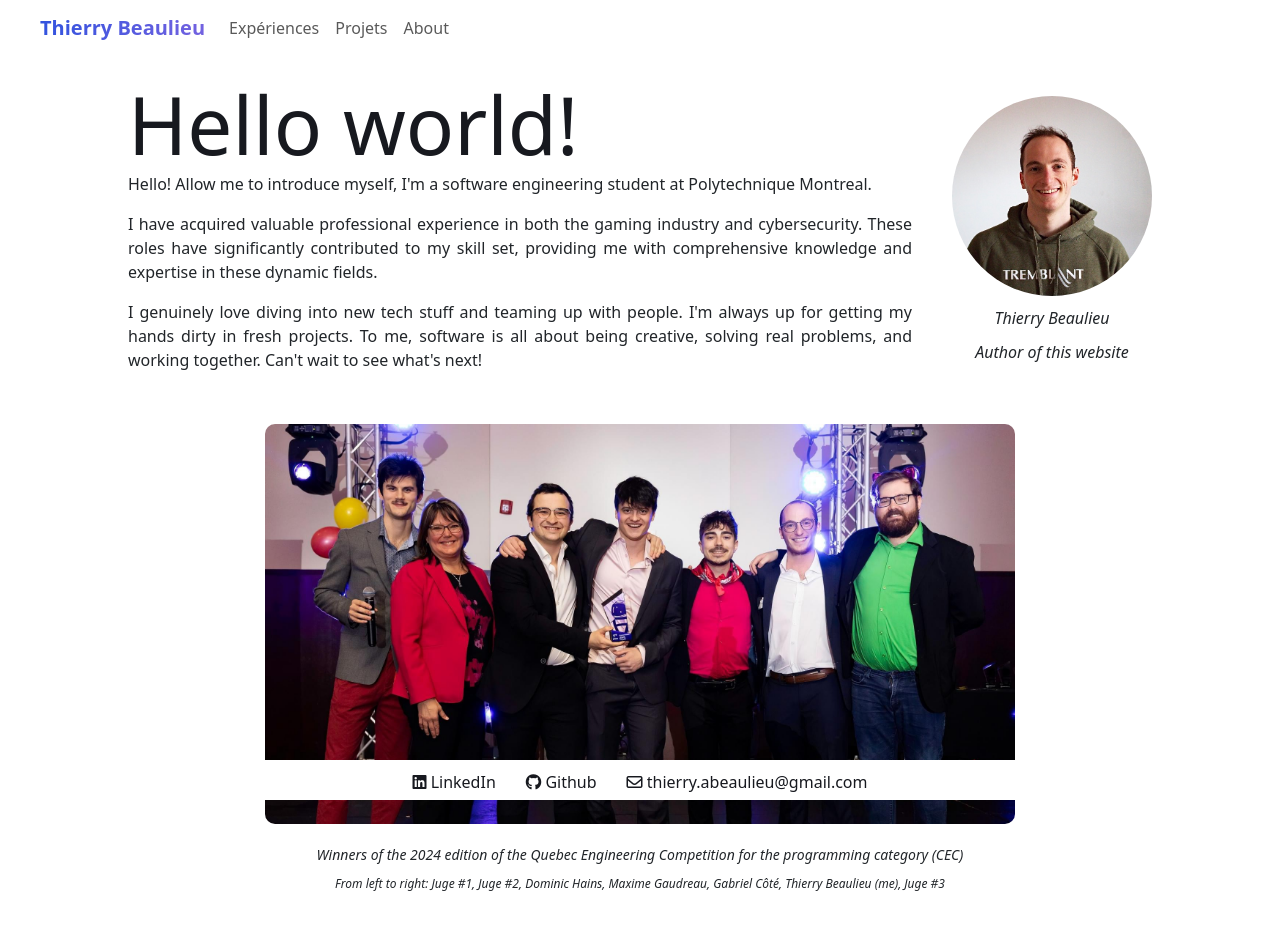
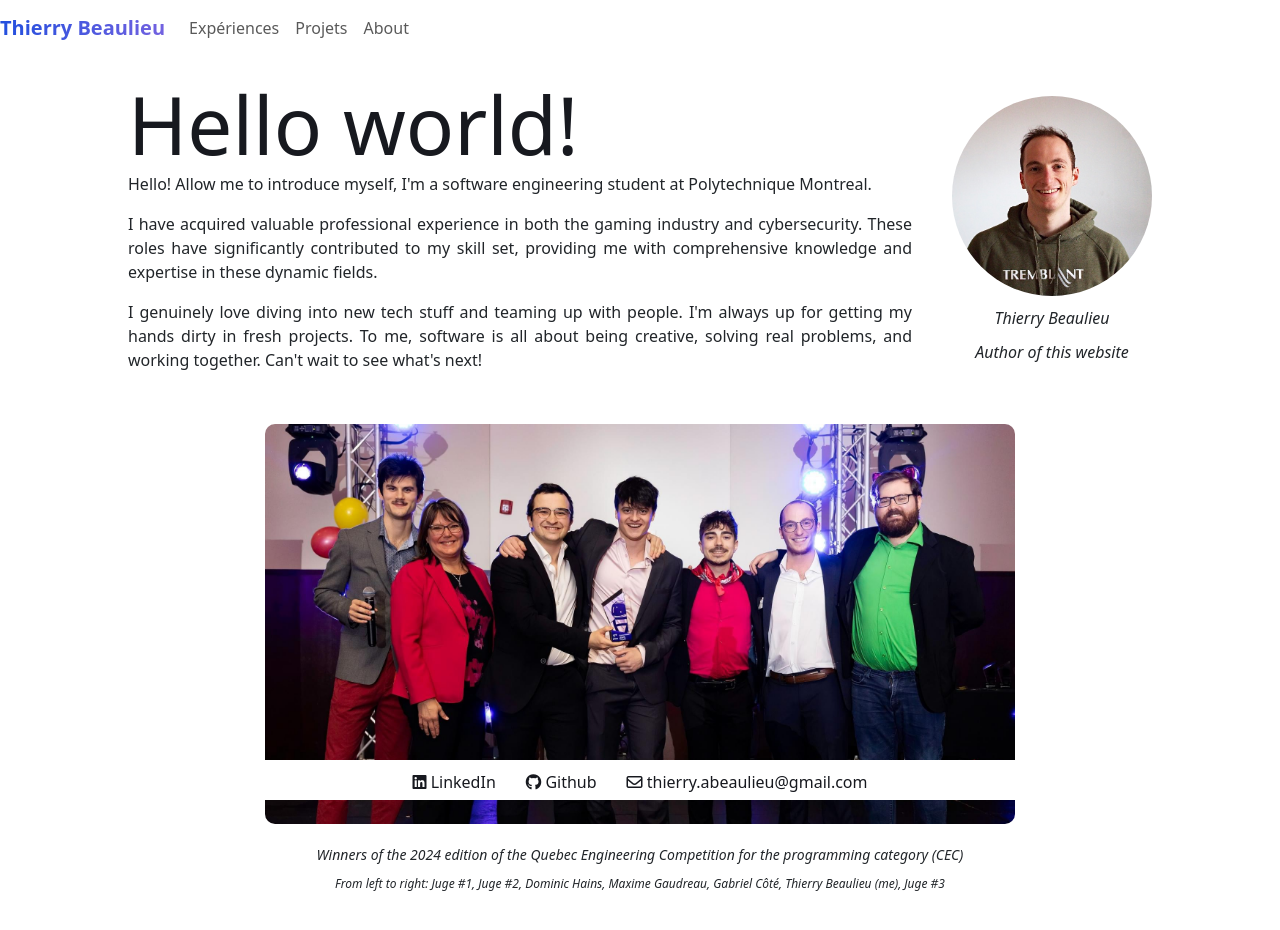
Before and after one commit to ThierryBeaulieu/ThierryBeaulieu, a React (Vite) app in the folder app/: page / in a window 1280 px wide. Shown: the top 930 px of the page. Built offline with nearby package versions, Linux system fonts and the light colour scheme.

Commit message:
remove padding left

```diff
--- a/app/src/App.css
+++ b/app/src/App.css
@@ -32,7 +32,6 @@ body {
 
 .logo {
   font-size: 25px;
-  padding-left: 40px;
   margin: 0px;
   font-weight: 600;
   background-color: #224FDE;
```
